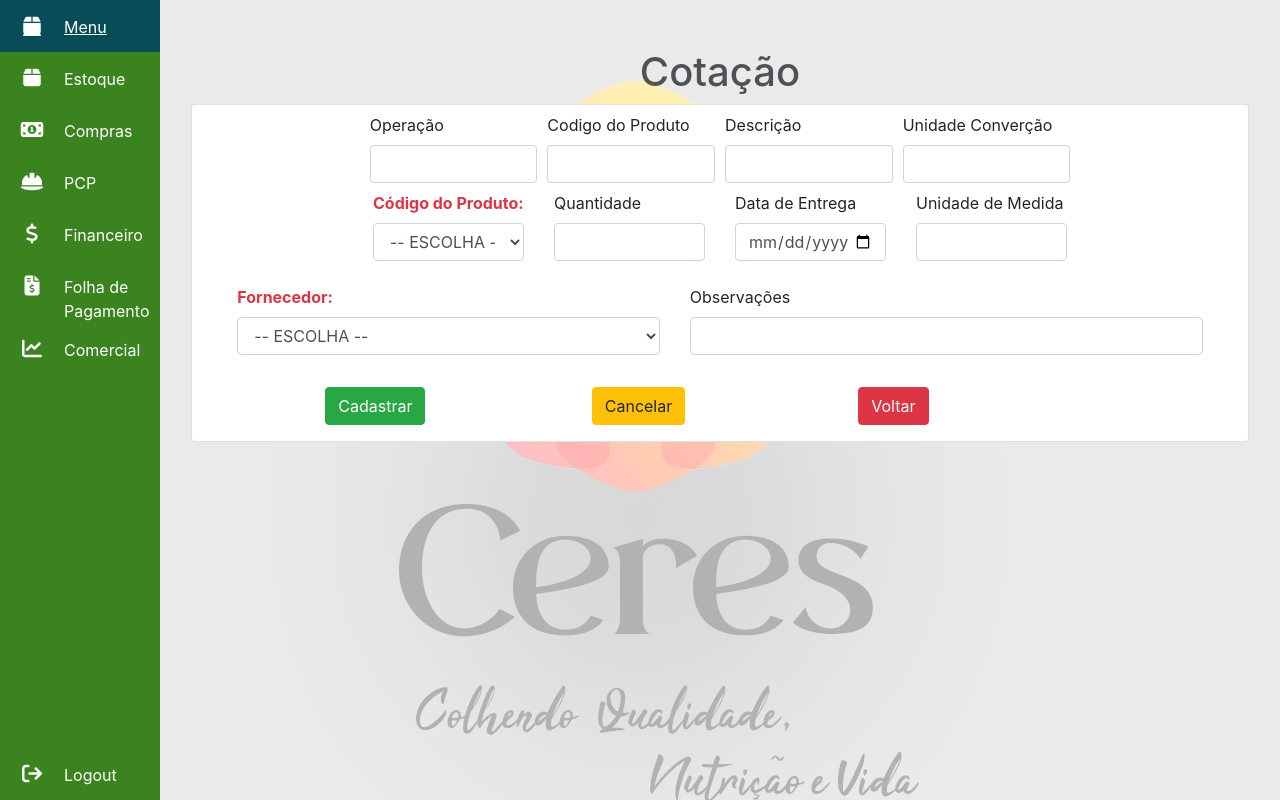
After one commit to LucasTotino/pi_gandara, a PHP site: page /compras/notaFiscalEn.php in a window 1280 px wide. The commit adds this page. Run offline with PHP 8.4, Linux system fonts and the light colour scheme; some libraries are stand-ins or nearby versions.

Commit message:
att 22/10.1

```diff
--- /dev/null
+++ b/compras/notaFiscalEn.php
@@ -0,0 +1,132 @@
+<?php
+if (isset($_POST['submit'])) {
+
+    // Iniciando conexao
+    include_once('../funcoes/conexao.php');
+
+    // Variaveis principais
+    $nome = $_POST['nome'];
+    $cpf = $_POST['cpf'];
+    $nascimento = $_POST['nascimento'];
+    $celular = $_POST['celular'];
+    $email = $_POST['email'];
+    $cep = $_POST['cep'];
+    $logradouro = $_POST['logradouro'];
+    $numLogradouro = $_POST['numLogradouro'];
+    $complemento = $_POST['complemento'];
+    $bairro = $_POST['bairro'];
+    $cidade = $_POST['cidade'];
+    $estado = $_POST['estado'];
+    $senha = $_POST['senha'];
+    $qualificacao = $_POST['qualificacao'];
+}
+?>
+<!doctype html>
+<html lang="pt-br">
+
+<head>
+    <meta charset="utf-8">
+    <meta name="viewport" content="width=device-width, initial-scale=1, shrink-to-fit=no">
+    <link rel="stylesheet" href="/pi_gandara/css/style.css">
+    <link rel="stylesheet" href="https://cdn.jsdelivr.net/npm/bootstrap@4.6.2/dist/css/bootstrap.css" crossorigin="anonymous">
+    <link rel="stylesheet" href="path/to/font-awesome/css/font-awesome.min.css">
+
+    <title>Cotação</title>
+</head>
+
+<body>
+    <header>
+        <?php
+        include_once('../utils/menu.php');
+        ?>
+    </header>
+    <main>
+        <h1 style="text-align:center;">Cotação</h1>
+
+        <div class="container">
+            <div class="card card-cds">
+                <form action="/onstudies/usuarios/iu_usuario.php" method="POST"><!-- Inicio Formulário -->
+                    <div class="form-group">
+                        <div class="form-row justify-content-center mt-2">
+
+                            <div class="col-sm-2">
+                                <label for="bairro">Operação</label>
+                                <input type="text" class="form-control" id="bairro" name="bairro">
+                            </div>
+                            <div class="col-sm-2">
+                                <label for="bairro">Codigo do Produto</label>
+                                <input type="text" class="form-control" id="bairro" name="bairro">
+                            </div>
+                            <div class="col-sm-2">
+                                <label for="email">Descrição</label>
+                                <input type="text" class="form-control" id="email" name="email" autocomplete="on">
+                            </div>
+                            <div class="col-sm-2">
+                                <label for="email">Unidade Converção</label>
+                                <input type="text" class="form-control" id="email" name="email" autocomplete="on">
+                            </div>
+                        </div>
+                        <div class="row justify-content-center mt-2">
+                            <div class="form-group col-sm-2">
+                                <label for="nivel_acesso" class="text-danger font-weight-bold">Código do Produto:</label>
+                                <select class="form-control" id="nivel_acesso" name="nivel_acesso">
+                                    <option value=""> -- ESCOLHA -- </option>
+                                    <option <?= (isset($_GET['id']) && $user['nivel_acesso'] == 1) ? "selected" : null ?>
+                                        value="1">LA0001</option>
+                                    <option <?= (isset($_GET['id']) && $user['nivel_acesso'] == 0) ? "selected" : null ?>
+                                        value="0">LI0001</option>
+                                </select>
+                            </div>
+                            <div class="col-sm-2">
+                                <label for="logradouro">Quantidade</label>
+                                <input type="text" class="form-control" id="logradouro" name="logradouro">
+                            </div>
+                            <div class="col-sm-2">
+                                <label for="complemento">Data de Entrega</label>
+                                <input type="date" class="form-control" id="complemento" name="complemento">
+                            </div>
+                            <div class="col-sm-2">
+                                <label for="numLogradouro">Unidade de Medida</label>
+                                <input type="number" class="form-control" id="numLogradouro" name="numLogradouro">
+                            </div>
+                        </div>
+                        <div class="row justify-content-center mt-2">
+                            <div class="form-group col-sm-5">
+                                <label for="nivel_acesso" class="text-danger font-weight-bold">Fornecedor:</label>
+                                <select class="form-control" id="nivel_acesso" name="nivel_acesso">
+                                    <option value=""> -- ESCOLHA -- </option>
+                                    <option <?= (isset($_GET['id']) && $user['nivel_acesso'] == 1) ? "selected" : null ?>
+                                        value="1">Leno</option>
+                                    <option <?= (isset($_GET['id']) && $user['nivel_acesso'] == 0) ? "selected" : null ?>
+                                        value="0">Brega</option>
+                                </select>
+                            </div>
+                            <div class="col-sm-6">
+                                <label for="cidade">Observações</label>
+                                <input type="text" class="form-control" id="cidade" name="cidade">
+                            </div>
+
+                        </div>
+
+                        <!-- Botões -->
+                        <div class="form-row justify-content-center">
+                            <div class="col-sm-3 mt-3">
+                                <button type="submit" name="submit" class="btn btn-success">Cadastrar</button>
+                            </div>
+                            <div class="col-sm-3 mt-3">
+                                <button type="reset" class="btn btn-warning">Cancelar</button>
+                            </div>
+                            <div class="col-sm-3 mt-3">
+                                <a href="/pi_gandara/compras/index.php"><button type="button" class="btn btn-danger">Voltar</button></a>
+                            </div>
+                        </div>
+                    </div>
+                </form>
+            </div>
+        </div>
+    </main>
+
+    <script src="https://kit.fontawesome.com/74ecb76a40.js" crossorigin="anonymous"></script>
+</body>
+
+</html>
```
Also changed, not shown: compras/index.php (+23 -13 lines).
